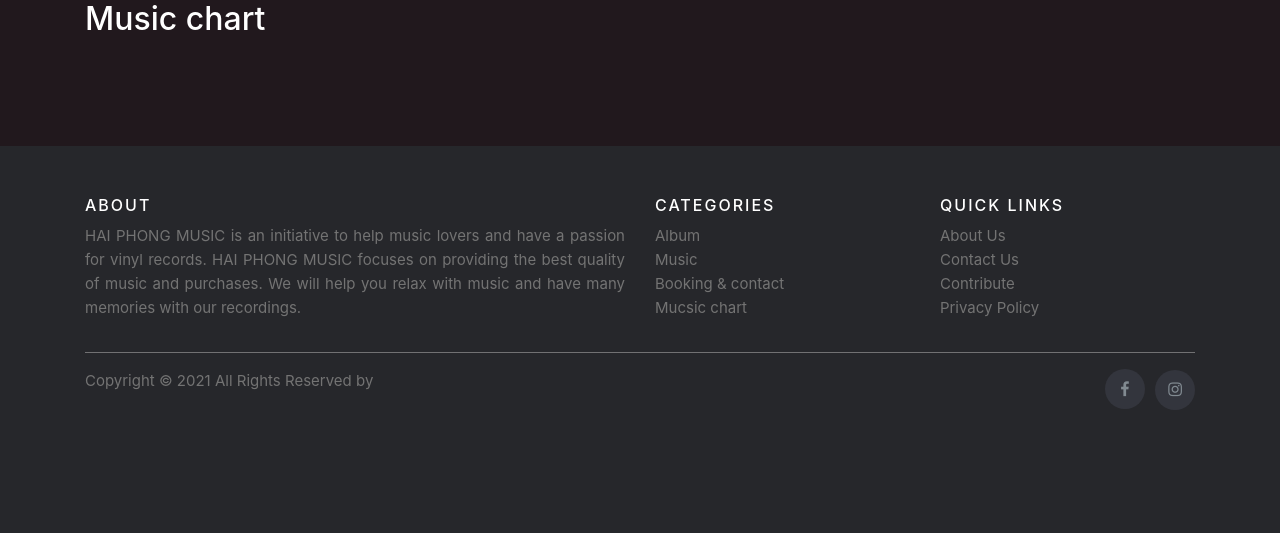
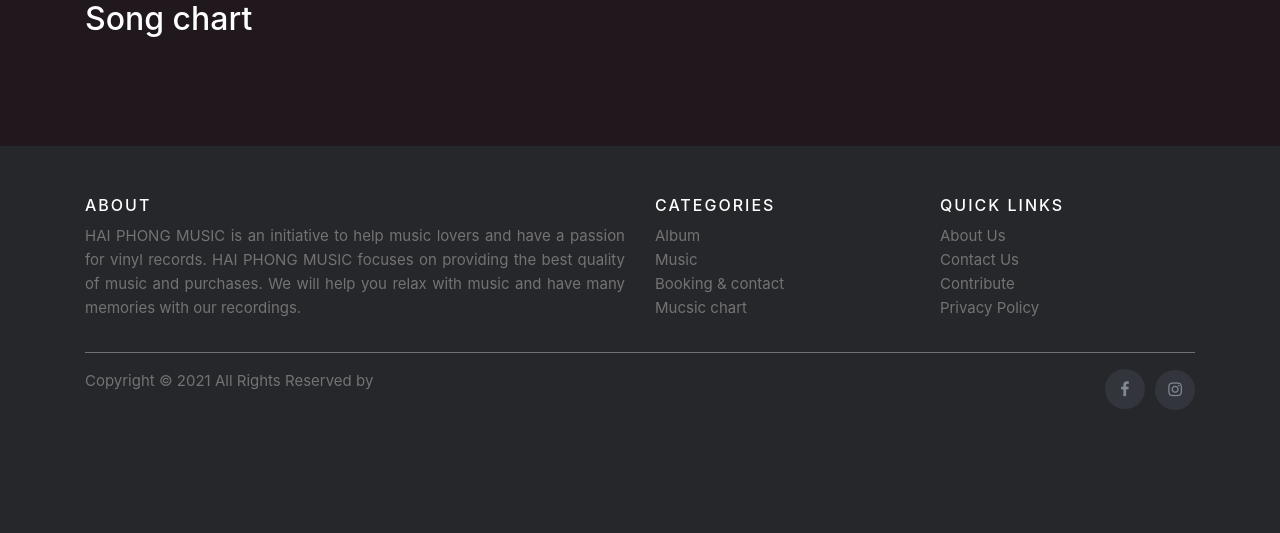
Before and after one commit to phamdat16041999/hai_phong, a Django app: page /MusicChart in a window 1280 px wide. Shown: the part 80-613 px from the top of the page. Run offline with Django 3.2, Linux system fonts and the light colour scheme; some libraries are stand-ins or nearby versions.

Commit message:
Update MusicChart.html

```diff
--- a/user/templates/MusicChart.html
+++ b/user/templates/MusicChart.html
@@ -16,7 +16,7 @@
 	<div class="container">
 		<div class="row">
 			<div class="col-12">
-				<h2 style="color: white;">Music chart</h2>
+				<h2 style="color: white;">Song chart</h2>
 			</div>
 			<div class="col-12">
 				<div class="row">
```
